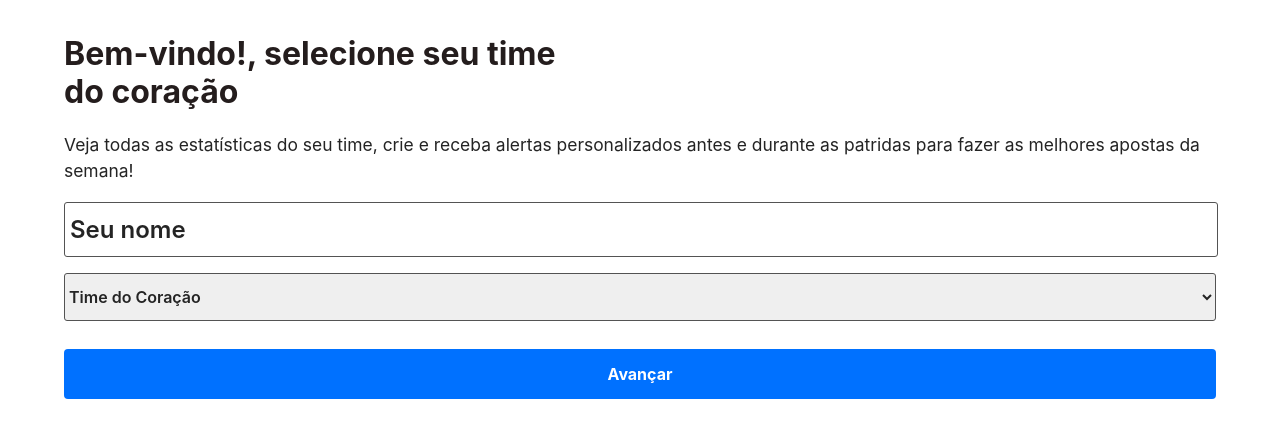
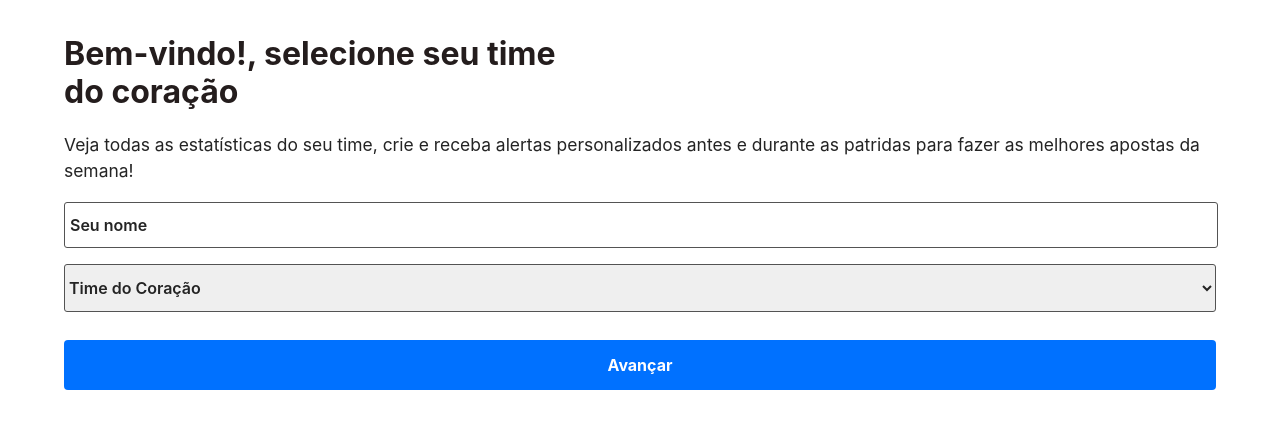
Before and after one commit to ThomAlmeidaRD/databet, a React (Vite) app in the folder databetting/: page / in a window 1280 px wide. Shown: the top 438 px of the page. Built offline with nearby package versions, Linux system fonts and the light colour scheme.

Commit message:
fix id username

```diff
--- a/databetting/src/App.tsx
+++ b/databetting/src/App.tsx
@@ -38,7 +38,7 @@ function App() {
           <h1>Bem-vindo!, selecione seu time do coração</h1>
           <p>Veja todas as estatísticas do seu time, crie e receba alertas personalizados antes e durante as patridas para fazer as melhores apostas da semana! </p>
 
-          <input type="text" placeholder="Seu nome" id="username" />
+          <input type="text" placeholder="Seu nome" />
           <select name="team" id="" placeholder="Time do Coração" required>
             <option value="selecione">
               <h3>Time do Coração</h3>
```
